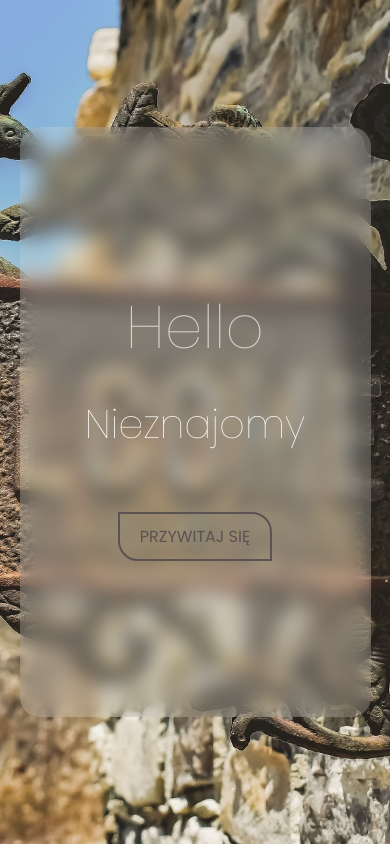
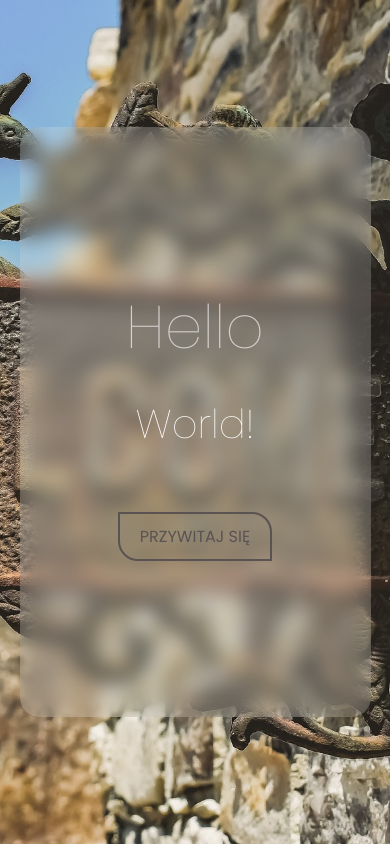
Before and after one commit to lukaszbialko/js-001-say-hi, a plain HTML site: page index.html in a window 390 px wide. Drawn offline with Linux system fonts and the light colour scheme.

Commit message:
change span and breakpoint

```diff
--- a/index.html
+++ b/index.html
@@ -12,7 +12,7 @@
 <body>
 
     <div class="box">
-        <h1><span class="hi">Hello</span><br><span class="name">Nieznajomy</span></h1>
+        <h1><span class="hi">Hello</span><br><span class="name">World!</span></h1>
         <button class="btn-hi">Przywitaj się</button>
     </div>
 
--- a/style.css
+++ b/style.css
@@ -55,7 +55,7 @@ button {
     font-size: 40px;
 }
 
-@media (min-width: 414px) {
+@media (min-width: 576px) {
     h1 {
         font-size: 80px;
     }
```
